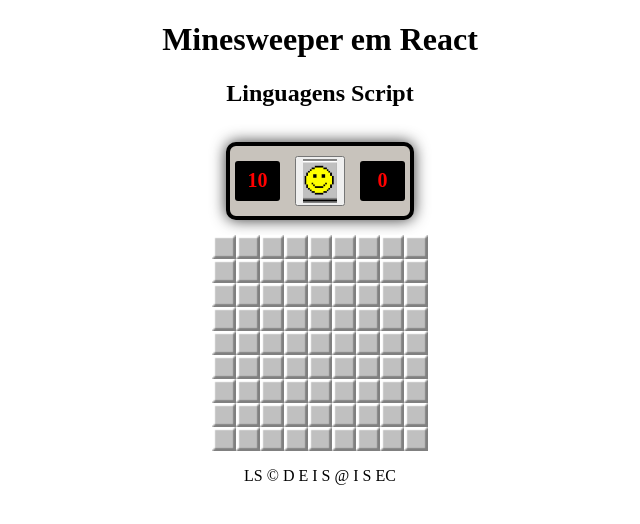
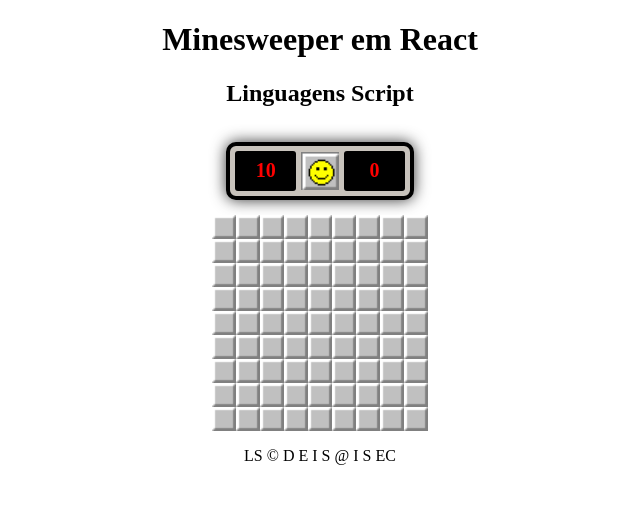
Before and after one commit to afonsodalv/minesweeper-app, a React (Create React App) app: page / in a window 1280 px wide. Both pictures are taken after a click on the button "Básico (9x9)". Shown: the top 524 px of the page, without its empty margins (320-960 px from the left). Built offline with nearby package versions, Linux system fonts and the light colour scheme.

Commit message:
Fix: Closes #14
This changes updated the button on control panel. Closes #14 and #13 although some code cleanup is still required in the control panel component.

```diff
--- a/src/App.js
+++ b/src/App.js
@@ -12,12 +12,12 @@ function App() {
 	const [score, setScore] = useState(0);
 
 	function handleGameEnd(gameWon){
+		if(gameWon)
+			console.log("Ganhou (App)");
+		else
+			console.log("Perdeu (App)");
 		setGameActive(false);
 		setStartTimer(false);
-      if(gameWon===1)
-        console.log("Ganhou");
-      else
-        console.log("Perdeu");
 	}
 
 	// useRef Hook to keep track of the previous gameActive value
@@ -27,20 +27,21 @@ function App() {
 			setScore(numBombs);
 		}
 		prevGameActiveRef.current = gameActive;
-  }, [gameActive]);
+	}, [gameActive, numBombs]);
 
 	function handleGameStarted(){
 		setGameStarted(!gameStarted);
 		setGameActive(true);
+		setGameWon(false);
 	}
 
 	function resetGameKey() {
 		setGameKey(prevKey => prevKey + 1);
 		setGameActive(true);
+		setGameWon(false);
 	}
 
 	function handleLevelChange(level){
-
 		switch(level){
 		case 1:
 			setNumBombs(10);
@@ -54,7 +55,6 @@ function App() {
 			setNumBombs(99);
 			setScore(99);
 			break;
-
 		}
 		handleGameStarted();
 	}
@@ -64,6 +64,8 @@ function App() {
 		setScore(score-1);
 		if(x===1)
 		setScore(score+1);
+		if(x===0)
+		setScore(0);
 	}
 
 	return (
@@ -79,7 +81,8 @@ function App() {
 				handleGameStarted={handleGameStarted}
 				onResetGameKey={resetGameKey}
 				handleGameEnd={handleGameEnd}
-          gameActive={gameActive}/>
+				gameActive={gameActive}
+			/>
 			<GamePanel
 				key={gameKey}
 				numBombs={numBombs}
@@ -88,9 +91,13 @@ function App() {
 				setStartTimer={setStartTimer}
 				handleGameEnd={handleGameEnd}
 				handleGameScore={handleGameScore}
-          setGameWon={setGameWon}/>
+				gameWon={gameWon}
+				setGameWon={setGameWon}
+			/>
 		</>) : (
-      <WelcomePanel onGameStart={handleLevelChange} />)}
+			<WelcomePanel
+				onGameStart={handleLevelChange}
+			/>)}
 			<Footer />
 		</div>
 	);
--- a/src/components/control-panel/control-panel.component.jsx
+++ b/src/components/control-panel/control-panel.component.jsx
@@ -2,17 +2,45 @@ import React, { useState, useEffect } from "react";
 import "./control-panel.css";
 import Timer from "../timer/timer.component";
 import {HappyFace, SadFace, Reset} from "../../assets";
-//import {Sprite} from '../../assets';
+import {Sprite} from '../../assets';
 import { getGameSettings } from "../../helpers";
 
 
-function ControlPanel({ score, startTimer, handleGameStarted, numBombs, onResetGameKey, handleGameEnd, gameActive}) {
+function ControlPanel({ score, startTimer, handleGameStarted, gameWon, numBombs, onResetGameKey, handleGameEnd, gameActive}) {
 	const [currentImage, setCurrentImage] = useState(SadFace);
 	const [resetGame, setResetGame] = useState(false);
 	const [isTimerActive, setIsTimerActive] = useState(true);
 	const [resetTimer, setResetTimer] = useState(false);
+	const [smile, setSmile] = useState('happy');
+
+	const getSmile = (smile) => {
+		let backgroundPosition;
+		if (smile === 'happy') {
+		backgroundPosition = `0px -24px`;
+		}
+		else if (smile === 'pressed') {
+		backgroundPosition = `-27px -24px`;
+		}
+		else if (smile === 'sad') {
+		backgroundPosition = `-108px -24px`;
+		}
+		else if (smile === 'sunglasses') {
+		backgroundPosition = `-81px -24px`;
+		}
+		return {
+		width: '25px',
+		height: '25px',
+		zoom: '1.5',
+		backgroundImage: `url(${Sprite})`,
+		backgroundPosition,
+		};
+	}
 
 	function handleClick() {
+		// if (smile !== 'happy') {
+		//   setSmile('happy');
+		// }
+
 		setCurrentImage(currentImage === HappyFace ? SadFace : HappyFace);
 		if (currentImage === HappyFace) {
 		setResetGame(true);
@@ -49,10 +77,17 @@ function ControlPanel({ score, startTimer, handleGameStarted, numBombs, onResetG
 	}, [resetTimer]);
 
 	useEffect(()=>{
-    if(currentImage === HappyFace && !gameActive)
-        setCurrentImage(SadFace);
-    else if(currentImage === SadFace && gameActive)
-      setCurrentImage(HappyFace);
+		if(!gameActive) {
+			if (gameWon) {
+				setSmile('sunglasses');
+			}
+			else {
+				setSmile('sad');
+			}
+		}
+		else if(gameActive) {
+			setSmile('happy');
+		}
 	}, [gameActive]);
 
 	return (
@@ -63,9 +98,12 @@ function ControlPanel({ score, startTimer, handleGameStarted, numBombs, onResetG
 				<dd id="points">{score}</dd>
 			</dl>
 			<div>
-            <button onClick={handleClick} className={`img-button${getGameSettings(numBombs).difficulty}`}>
-              <img src={currentImage} alt="Current state of the game" />
-            </button>
+				<div
+				onClick={handleClick}
+				className="smile-button"
+				style={getSmile(smile)}
+				alt="Be Happy!"
+				></div>
 			</div>
 
 			<dl className="control-panel-counters">
--- a/src/components/game-panel/game-panel.component.jsx
+++ b/src/components/game-panel/game-panel.component.jsx
@@ -3,20 +3,22 @@ import {Square} from "../../components";
 import { getGameSettings, getAdjacentSquares } from "../../helpers";
 
 
-function GamePanel({numBombs, gameActive, startTimer, setStartTimer, handleGameEnd, handleGameScore, setGameWon}){
+function GamePanel({numBombs, gameActive, startTimer, setStartTimer, handleGameEnd, handleGameScore, gameWon, setGameWon}){
 
 	const [boardSize, setBoardSize] = useState(getGameSettings(numBombs));
 	const [revealed, setRevealed] = useState(Array(boardSize.rows).fill().map(() => Array(boardSize.cols).fill(false)));
 	const [clickedBomb, setClickedBomb] = useState(false);
 	const [flags, setFlags] = useState(new Set());
+	const [bombs, setBombs] = useState(new Set());
 
+	// This effect will update the board size when the number of bombs changes
 	useEffect(() => {
 		setBoardSize(getGameSettings(numBombs));
 	}, [numBombs]);
 	// const boardSize = getGameSettings(numBombs);
 	// console.log(`Bombs: ${numBombs} - Board Size: ${boardSize.rows}, ${boardSize.cols}`);
 
- const [bombs, setBombs] = useState(new Set());
+	// This effect will generate the bombs when the game starts
 	useEffect(() => {
 		setBombs(generateBombs(boardSize, numBombs));
   	}, [numBombs, gameActive, boardSize]);
@@ -32,7 +34,7 @@ function GamePanel({numBombs, gameActive, startTimer, setStartTimer, handleGameE
 	}
 	//console.log(`Bombs: ${Array.from(bombs)}`);
 
-
+	// This function will create a 2D array of Square components
 	let board = [];
 	for (let i = 0; i < boardSize.rows; i++) {
 		board[i] = [];
@@ -41,6 +43,7 @@ function GamePanel({numBombs, gameActive, startTimer, setStartTimer, handleGameE
 		board[i][j] = (
 			<Square
 			gameActive={gameActive}
+			gameWon={gameWon}
 			key={`${i}-${j}`}
 			id={`${i}-${j}`}
 			isBomb={isBomb}
@@ -55,7 +58,7 @@ function GamePanel({numBombs, gameActive, startTimer, setStartTimer, handleGameE
 		}
 	}
 
-
+	// This function will flag or unflag a square. It is passed as a prop to the Square component and is called when the right mouse button is clicked.
 	function flagSquare(id) {
 		if (flags.has(id)) {
 		setFlags(prevState => {
@@ -72,6 +75,8 @@ function GamePanel({numBombs, gameActive, startTimer, setStartTimer, handleGameE
 		}
 	}
 
+	// This function will reveal the square and adjacent squares if there are no bombs nearby
+	// it will be recursively called for each adjacent square that has no bombs nearby
 	function revealSquare(row, col, nBombs) {
 		if(!startTimer) setStartTimer(true);
 
@@ -99,18 +104,19 @@ function GamePanel({numBombs, gameActive, startTimer, setStartTimer, handleGameE
 
 	useEffect(() => {
 		if (clickedBomb && gameActive) {
-      setGameWon(0);
-      handleGameEnd(0);
+		setGameWon(false);
+		handleGameEnd(false);
 		}
-  }, [clickedBomb, gameActive, handleGameEnd]);
+	}, [clickedBomb, gameActive, setGameWon, handleGameEnd]);
 
 
 	useEffect(() => {
 		const revealedCount = revealed.flat().filter(Boolean).length;
 		if (revealedCount === boardSize.rows * boardSize.cols - numBombs) {
-      handleGameEnd(1);
+		setGameWon(true);
+		handleGameEnd(true);
 		}
-  }, [revealed]);
+	}, [revealed, boardSize, numBombs, setGameWon, handleGameEnd]);
 
 					// <<<<<< GAME END LOGIC
 
--- a/src/components/square/square.component.jsx
+++ b/src/components/square/square.component.jsx
@@ -3,11 +3,10 @@ import "./square.css";
 import {Sprite} from '../../assets';
 import { countAdjacentBombs } from "../../helpers";
 
+function Square({gameActive, gameWon, id, isBomb, bombs, revealed, revealSquare, setClickedBomb, handleGameScore, flagSquare}){
 
-function Square({gameActive, id, isBomb, bombs, revealed, revealSquare, setClickedBomb, handleGameScore, flagSquare}){
-
+    // Initialize the cell type state with the default value '-init' and the setCellType function to update it accordingly
     const [cellType, setCellType] = useState('-init');
-
     const getCellBackground = (cellType) => {
         let background;
         if (typeof cellType === 'number') {
@@ -43,19 +42,27 @@ function Square({gameActive, id, isBomb, bombs, revealed, revealSquare, setClick
         };
     };
 
-
+    // Initialization of the clicked and x states.
+    // Clicked will tracked whether the square has been clicked, and x will track the state of the square (0: clicked, 1: flag, 2: question mark 3: initial state)
     const [clicked, setClicked] = useState(false);
     const [x, setX] = useState(3);
 
 
-
+    // This condition is required for the recursive reveal of squares
     if (revealed && !clicked) {
         handleLeftClick();
     }
 
+    // This effect will update the board when the game is over, efectively revealing all the bombs (game lost) or flags (game won)
     useEffect(() => {
         if (!gameActive && isBomb && !clicked) {
-            setCellType('-bombEnd');
+            if(gameWon){
+                setCellType('-flag');
+                handleGameScore(0);
+            }
+            else {
+                setCellType('-bombEnd');
+            }
         }
         if(!gameActive && !isBomb && cellType === '-flag'){
             setCellType('-wrongFlag');
@@ -104,7 +111,6 @@ function Square({gameActive, id, isBomb, bombs, revealed, revealSquare, setClick
 
         if(!clicked && x!==3) {
             setX(x+1);
-            // (x+1) === 2 ? setCellType('-question') : setCellType('-init');
             if((x+1) === 2) {
                 setCellType('-question');
                 flagSquare(id);
@@ -116,7 +122,6 @@ function Square({gameActive, id, isBomb, bombs, revealed, revealSquare, setClick
             setCellType('-flag');
             flagSquare(id);
         }
-
         handleGameScore(x);
     }
 
```
Lines whose indentation alone changed are shown as unchanged.
